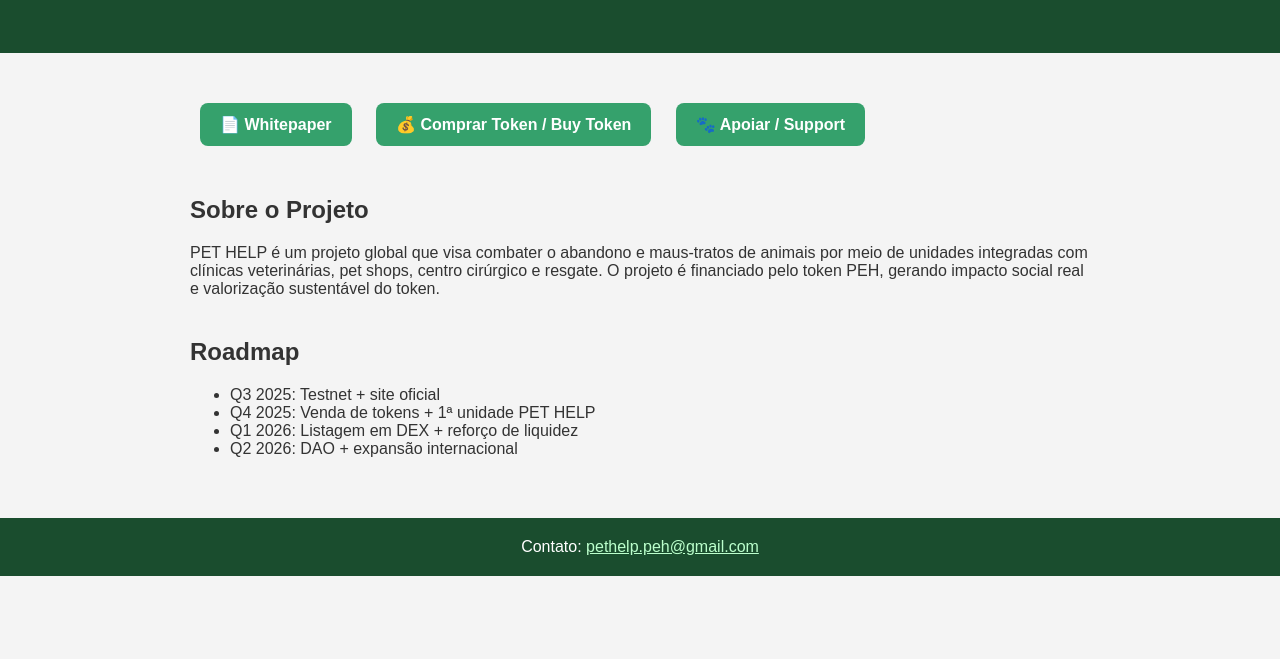
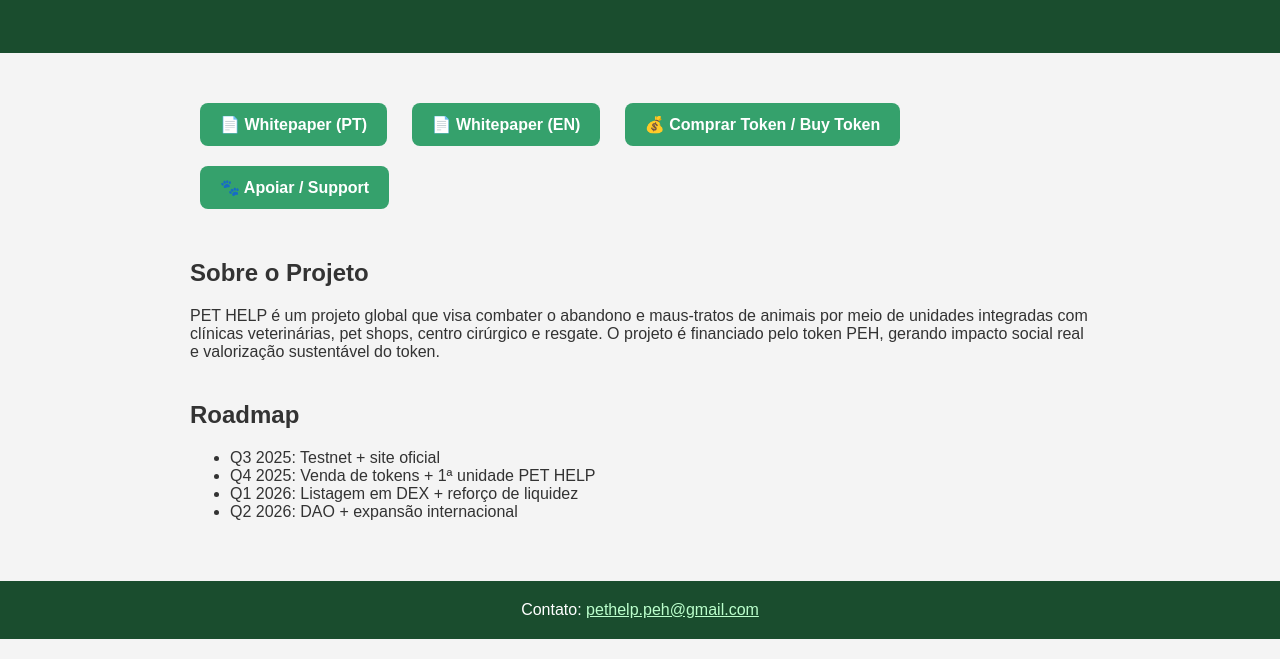
Before and after one commit to PetHelpToken/PetHelp, a plain HTML site: page index.html in a window 1280 px wide. Shown: the part 141-800 px from the top of the page. Drawn offline with Linux system fonts and the light colour scheme.

Commit message:
index.html

```diff
--- a/index.html
+++ b/index.html
@@ -70,10 +70,11 @@
 
   <div class="container">
     <section class="btns">
-      <a href="whitepaper.pdf" target="_blank">📄 Whitepaper</a>
-      <a href="#" onclick="alert('Em breve! / Coming soon!')">💰 Comprar Token / Buy Token</a>
-      <a href="#" onclick="alert('Em breve! / Coming soon!')">🐾 Apoiar / Support</a>
-    </section>
+  <a href="whitepaper.pdf" target="_blank">📄 Whitepaper (PT)</a>
+  <a href="whitepaper-en.pdf" target="_blank">📄 Whitepaper (EN)</a>
+  <a href="#" onclick="alert('Em breve! / Coming soon!')">💰 Comprar Token / Buy Token</a>
+  <a href="#" onclick="alert('Em breve! / Coming soon!')">🐾 Apoiar / Support</a>
+</section>
 
     <section>
       <h2 data-lang-pt="Sobre o Projeto" data-lang-en="About the Project"></h2>
```
